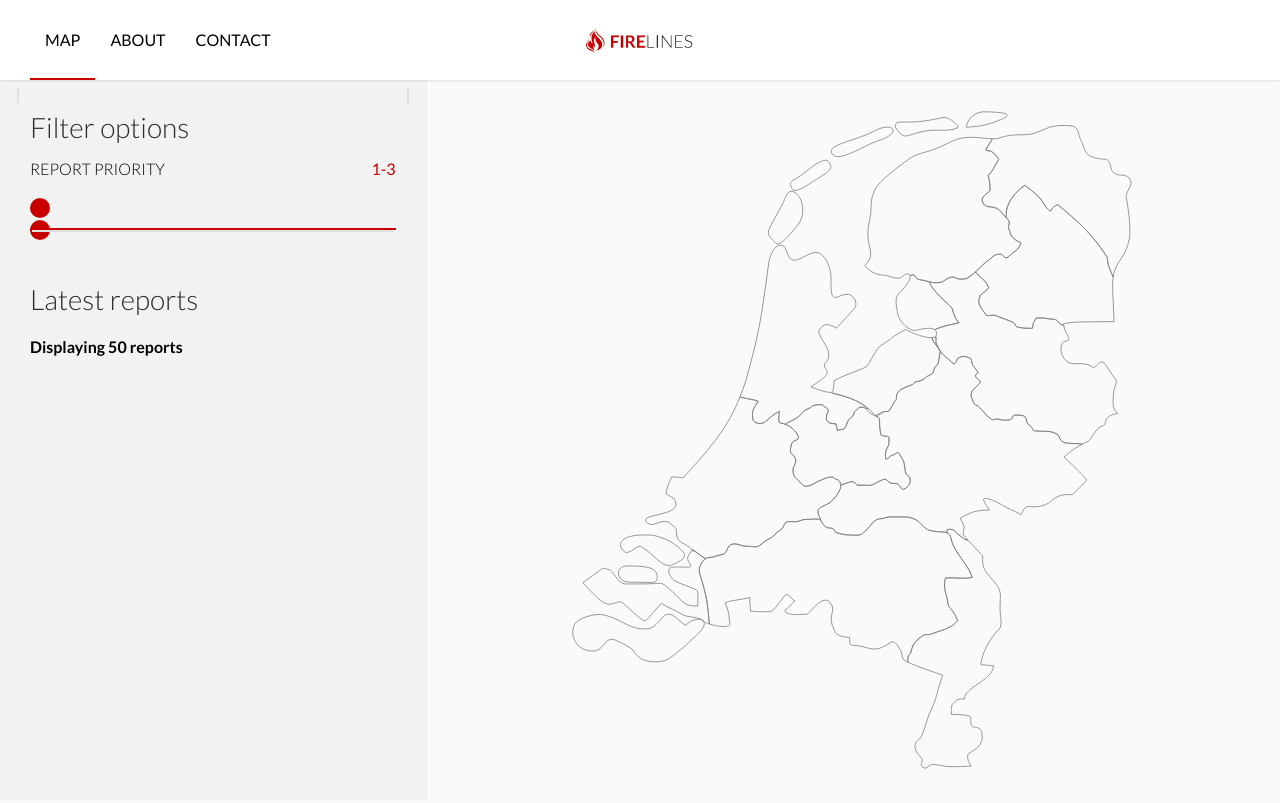
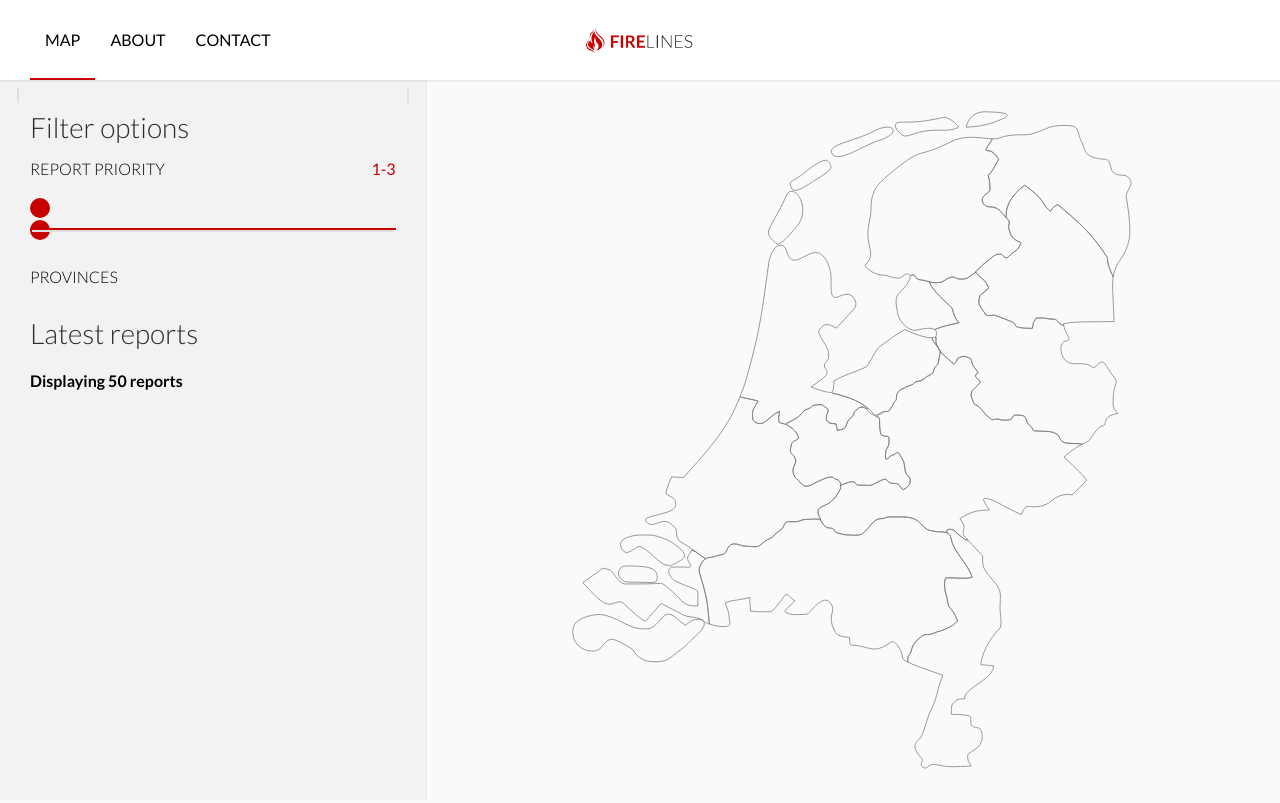
Before and after one commit to maxvij/FireLines, a PHP site: page / in a window 1280 px wide. Run offline with PHP 8.4, Linux system fonts and the light colour scheme; data that the repository does not hold is empty; style sheets or scripts are compiled from the project's sources; some libraries are stand-ins or nearby versions.

Commit message:
Added filtering of provinces to main view (#8)
* Added scrollbar styling.

* Added filtering for provinces to map view.

```diff
--- a/index.php
+++ b/index.php
@@ -20,6 +20,8 @@
             <div id="sidebar">
                 <div class="row">
 					<div class="col-12">
+						<div class="row">
+							<div class="col-6 col-md-12">
 								<h2>Filter options</h2>
 								<div class="row">
 									<div class="col-8">
@@ -30,6 +32,12 @@
 									</div>
 								</div>
 								<div id="priority-slider"></div>
+							</div>
+							<div class="col-6 col-md-12">
+								<label>Provinces</label>
+								<div id="provinces"></div>
+							</div>
+						</div>
 					</div>
                     <div class="col-12">
 						<h2>Latest reports</h2>
--- a/src/js/firelines.js
+++ b/src/js/firelines.js
@@ -155,12 +155,43 @@ prioritySlider.on('update', function(){
     }
     prioritySliderValue.innerHTML = readableValues;
     prioritySliderValues = prioritySlider.get();
-    updateList();
     if(dataLoaded) {
         resetGraph();
         updateGraph(coordinates);
     }
 });
+
+// Filter provinces
+var provincesDiv = document.getElementById('provinces');
+var provinceList = [];
+var availableProvinces = [];
+var provincesInnerHtml = [];
+var selectedProvinceList = [];
+
+function updateProvincesTags(coordinates) {
+    provincesInnerHtml = [];
+    availableProvinces = coordinates.map(function(coordinate) {
+        if(provinceList.indexOf(coordinate.province) === -1) {
+            provinceList.push(coordinate.province);
+        }
+    });
+    var provincesTags = provinceList.map(function(province) {
+        var provinceClassName = selectedProvinceList.indexOf(province) !== -1 ? 'province-tag selected' : 'province-tag';
+            provincesInnerHtml.push('<div class=\"' + provinceClassName + '\" id=\"province-' + province + '\" onClick=\"javascript: selectProvince(\'' + province + '\')\">' + province + '</div>');
+        });
+    provincesDiv.innerHTML = provincesInnerHtml.join(' ');
+}
+
+function selectProvince(province) {
+    var index = selectedProvinceList.indexOf(province);
+    if(index === -1) {
+        selectedProvinceList.push(province);
+    } else {
+        selectedProvinceList.splice(index, 1);
+    }
+    resetGraph();
+    updateGraph(coordinates);
+}
 
 // Update graph every n seconds
 setInterval(function() {
@@ -168,17 +199,16 @@ setInterval(function() {
 }, 1000);
 
 // SVG canvas options
-var vivus = new Vivus('map-svg', options);
-var overlay = SVG('map-overlay');
-
 var options = {
-    type: 'oneByOne',
-    duration: 50,
+    type: 'delayed',
+    duration: 150,
     animTimingFunction: Vivus.EASE,
     pathTimingFunction: Vivus.EASE,
     reverseStack: true,
     start: 'autostart'
 };
+var vivus = new Vivus('map-svg', options);
+var overlay = SVG('map-overlay');
 
 function resetGraph() {
     overlay.clear();
@@ -198,9 +228,13 @@ function updateGraph(data) {
     }
     var animDuration = (data.length < 10 ? 150 : 2000 / data.length);
     data = data.sort(function(a, b) { return a.id - b.id });
-    var displayedData = data.filter(function(a) {
+    var priorityFilteredData = data.filter(function(a) {
         return parseInt(a.prio) >= parseInt(prioritySliderValues[0]) && parseInt(a.prio) <= parseInt(prioritySliderValues[1]) });
-    displayedData.map(location => {
+    updateProvincesTags(priorityFilteredData);
+    var priorityAndProvincesFilteredData = (selectedProvinceList.length !== 0 ? data.filter(function(a) {
+        return selectedProvinceList.indexOf(a.province) !== -1;
+    }) : priorityFilteredData);
+    priorityAndProvincesFilteredData.map(location => {
         // Draw a circle at the end of the line
         overlay.circle(5)
         .attr({'opacity': 0})
@@ -228,17 +262,14 @@ function updateGraph(data) {
     firstY = location.y;
     index++;
 })
-    updateList();
+    updateList(priorityAndProvincesFilteredData);
 }
 
-function updateList() {
+function updateList(data) {
     var list = document.getElementById('latest-reports');
     var innerList = '';
     var element = '';
-    coordinates = coordinates.sort(function(a, b) { return b.id - a.id });
-    var displayedCoordinates = coordinates.filter(function(a) {
-        return parseInt(a.prio) >= parseInt(prioritySliderValues[0]) && parseInt(a.prio) <= parseInt(prioritySliderValues[1]) });
-    displayedCoordinates.map(location => {
+    data.map(location => {
         var prioClass = 'label prio-' + location.prio;
     element = '<li id=\"list-' + location.id + '\">' + '<div class=\'' + prioClass + '\'></div>' +
         '<p class=\'name\'>' + location.title + '</p>' +
--- a/src/sass/generic.sass
+++ b/src/sass/generic.sass
@@ -22,3 +22,18 @@ a:hover, a:focus
   color: $accent-light
   outline: none
   +transition(all)
+
+/*
+ * Scrollbar
+ */
+::-webkit-scrollbar-track
+  background-color: transparent
+  box-shadow: none
+::-webkit-scrollbar
+  width: 8px
+  box-shadow: none
+  border-radius: 4px
+  background-color: transparent
+::-webkit-scrollbar-thumb
+  border-radius: 4px
+  background-color: $border-color-dark
--- a/src/sass/sidebar.sass
+++ b/src/sass/sidebar.sass
@@ -97,6 +97,10 @@
   label
     text-transform: uppercase
     font-weight: 300
+    margin-bottom: 15px !important
+    display: inline-block
+    float: left
+    width: 100%
     &.value
       text-align: right
       color: $accent
@@ -108,10 +112,33 @@
  *  Filter options
  */
 #sidebar
+  #provinces
+    margin-top: 15px
+  .province-tag
+    height: 40px
+    border-radius: 20px
+    background: $white
+    color: $black
+    width: auto
+    display: inline-block
+    float: left
+    margin: 0 10px 10px 0
+    line-height: 20px
+    padding: 10px 15px
+    &.selected
+      background: $accent
+      color: $white
+      &:hover
+        color: $white
+        background: $accent-light
+    &:hover
+      cursor: pointer
+      color: $accent
+      transition: all .15s ease-in-out
   .noUi-base
     width: 100%
     display: inline-block
-    margin: 30px 0 15px 0
+    margin: 15px 0 15px 0
     float: left
     &:before, &:after
       content: ""
```
Lines whose indentation alone changed are shown as unchanged.
